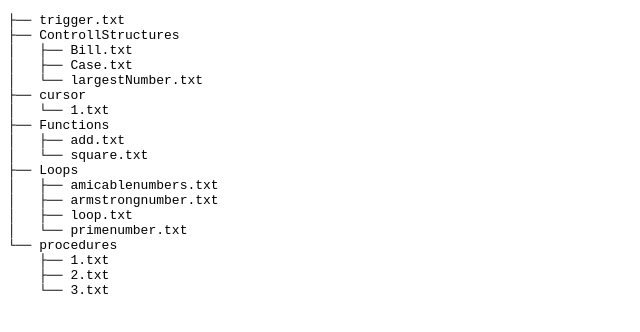
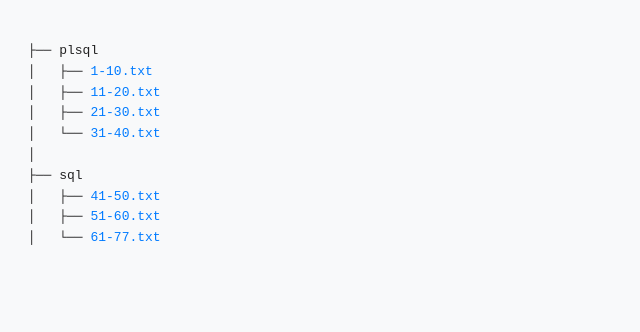
Before and after one commit to KevinHenry-thodupuzha/DBMS, a plain HTML site: page index.html in a window 1280 px wide. Shown: the whole page, without its empty margins (0-640 px from the left). Drawn offline with Linux system fonts and the light colour scheme.

Commit message:
Update index.html to enhance file directory structure and improve styling

```diff
--- a/index.html
+++ b/index.html
@@ -1,32 +1,40 @@
 <!DOCTYPE html>
 <html lang="en">
 <head>
-    <meta charset="UTF-8">
-    <meta name="viewport" content="width=device-width, initial-scale=1.0">
-    <title>Document</title>
+  <meta charset="UTF-8">
+  <meta name="viewport" content="width=device-width, initial-scale=1.0">
+  <title>File Directory</title>
+  <style>
+    body {
+      font-family: monospace;
+      background-color: #f8f9fa;
+      color: #222;
+      padding: 20px;
+    }
+    a {
+      color: #007bff;
+      text-decoration: none;
+    }
+    a:hover {
+      text-decoration: underline;
+    }
+    pre {
+      line-height: 1.6;
+    }
+  </style>
 </head>
 <body>
-    <pre>
-├── trigger.txt
-├── ControllStructures
-│   ├── Bill.txt
-│   ├── Case.txt
-│   └── largestNumber.txt
-├── cursor
-│   └── 1.txt
-├── Functions
-│   ├── add.txt
-│   └── square.txt
-├── Loops
-│   ├── amicablenumbers.txt
-│   ├── armstrongnumber.txt
-│   ├── loop.txt
-│   └── primenumber.txt
-└── procedures
-    ├── 1.txt
-    ├── 2.txt
-    └── 3.txt
-</pre>
-
+  <pre>
+├── plsql
+│   ├── <a href="plsql/1-10.txt">1-10.txt</a>
+│   ├── <a href="plsql/11-20.txt">11-20.txt</a>
+│   ├── <a href="plsql/21-30.txt">21-30.txt</a>
+│   └── <a href="plsql/31-40.txt">31-40.txt</a>
+│
+├── sql
+│   ├── <a href="sql/41-50.txt">41-50.txt</a>
+│   ├── <a href="sql/51-60.txt">51-60.txt</a>
+│   └── <a href="sql/61-77.txt">61-77.txt</a>
+  </pre>
 </body>
 </html>
```
